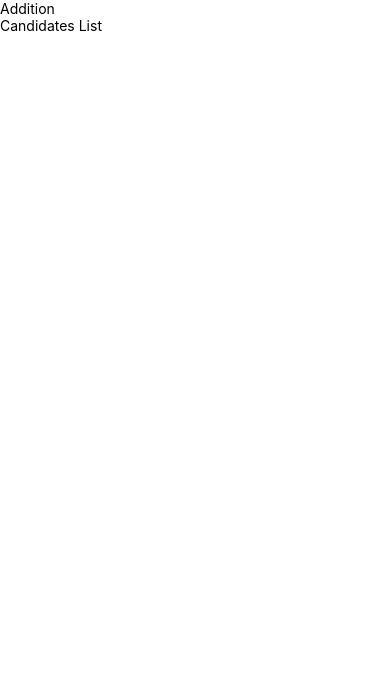
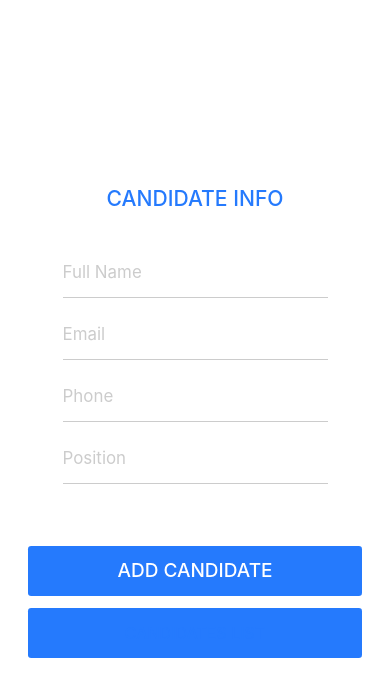
Before and after one commit to islammhasan/hrapp, a React Native app: screen /Addition in a window 390 px wide. Shown: the top 696 px of the page. Built offline with nearby package versions, Linux system fonts and the light colour scheme.

Commit message:
implemented addition screen

```diff
--- a/src/screens/Addition/index.js
+++ b/src/screens/Addition/index.js
@@ -1,15 +1,130 @@
-import React from 'react';
-import {View, Text, TouchableOpacity} from 'react-native';
-import { Container } from '../../components';
-import { styles } from './styles';
+import React, {useState} from 'react';
+import {Text} from 'react-native';
+import {useDispatch} from 'react-redux';
+import {Container, PrimaryButton, PrimaryInput} from '../../components';
+import {insertCandidate} from '../../redux/candidates';
+import {strings} from '../../strings';
+import {styles} from './styles';
 
 export const Addition = ({navigation}) => {
+  const [fullname, setFullname] = useState('');
+  const [email, setEmail] = useState('');
+  const [phone, setPhone] = useState('');
+  const [position, setPosition] = useState('');
+  const [error, setError] = useState({
+    fullname: false,
+    email: false,
+    phone: false,
+    position: false,
+  });
+
+  const errorsInit = {
+    fullname: false,
+    email: false,
+    phone: false,
+    position: false,
+  };
+
+  const dispatch = useDispatch();
+
+  const candidate = {
+    fullname,
+    email,
+    phone,
+    position,
+  };
+
+  console.log(candidate);
+
+  const validation = {
+    fullname: fullname === '' || fullname.length < 2,
+    email: !String(email)
+      .toLowerCase()
+      .match(
+        /^(([^<>()[\]\\.,;:\s@"]+(\.[^<>()[\]\\.,;:\s@"]+)*)|(".+"))@((\[[0-9]{1,3}\.[0-9]{1,3}\.[0-9]{1,3}\.[0-9]{1,3}\])|(([a-zA-Z\-0-9]+\.)+[a-zA-Z]{2,}))$/,
+      ),
+    phone: phone === '' || phone.length < 2,
+    position: position === '' || position.length < 2,
+  };
+
+  const addCandidate = () => {
+    switch (true) {
+      case validation.fullname:
+        setError({
+          ...error,
+          fullname: '* Full Name should have 2 characters at least',
+        });
+        break;
+      case validation.email:
+        setError({...error, email: '* Invalid email'});
+        break;
+      case validation.phone:
+        setError({...error, phone: '* Invalid phone number'});
+        break;
+      case validation.position:
+        setError({...error, position: '* Invalid input'});
+        break;
+      default: {
+        setError(errorsInit);
+        dispatch(insertCandidate(candidate));
+        navigation.navigate('CandidatesList');
+      }
+    }
+  };
+
   return (
-    <Container>
-      <Text>Addition</Text>
-      <TouchableOpacity onPress={() => navigation.navigate('CandidatesList')}>
-        <Text>Candidates List</Text>
-      </TouchableOpacity>
+    <Container style={styles.container}>
+      <Text style={styles.title}>Candidate Info</Text>
+      <PrimaryInput
+        value={fullname}
+        onChangeText={fullname => {
+          setFullname(fullname);
+          setError({...error, fullname: false});
+        }}
+        error={error.fullname}
+        placeholder="Full Name"
+      />
+      <PrimaryInput
+        onChangeText={email => {
+          setEmail(email);
+          setError({...error, email: false});
+        }}
+        keyboardType={'email-address'}
+        error={error.email}
+        placeholder="Email"
+      />
+      <PrimaryInput
+        onChangeText={phone => {
+          setPhone(phone);
+          setError({...error, phone: false});
+        }}
+        keyboardType={'phone-pad'}
+        error={error.phone}
+        placeholder="Phone"
+      />
+      <PrimaryInput
+        onChangeText={position => {
+          setPosition(position);
+          setError({...error, position: false});
+        }}
+        error={error.position}
+        placeholder="Position"
+      />
+      <PrimaryButton
+        onPress={addCandidate}
+        title={strings.addCandidate}
+        style={styles.btnStyle}
+      />
+      <PrimaryButton
+        title={'Candidates List'}
+        onPress={() => navigation.navigate('CandidatesList')}
+        style={styles.secondaryBtnStyle}
+        titleStyle={styles.secondaryBtnTitle}
+      />
     </Container>
   );
 };
+
+
+// primary button and input => just input and button
+//
--- a/src/screens/Addition/styles.js
+++ b/src/screens/Addition/styles.js
@@ -1,5 +1,27 @@
-import { ScaledSheet } from 'react-native-size-matters';
+import {ScaledSheet} from 'react-native-size-matters';
+import {colors} from '../../assets/colors';
 
 export const styles = ScaledSheet.create({
-
-})
+  container: {
+    justifyContent: 'center',
+    alignItems: 'center',
+  },
+  title: {
+    fontSize: '20@ms',
+    color: colors.blue,
+    marginBottom: '20@vs',
+    textTransform: 'uppercase',
+    fontWeight: '500',
+  },
+  btnStyle: {
+    marginTop: '50@vs',
+  },
+  secondaryBtnStyle: {
+    backgroundColor: null,
+    marginTop: '10@vs',
+  },
+  secondaryBtnTitle: {
+    color: colors.blue,
+    fontSize: 16,
+  },
+});
```
